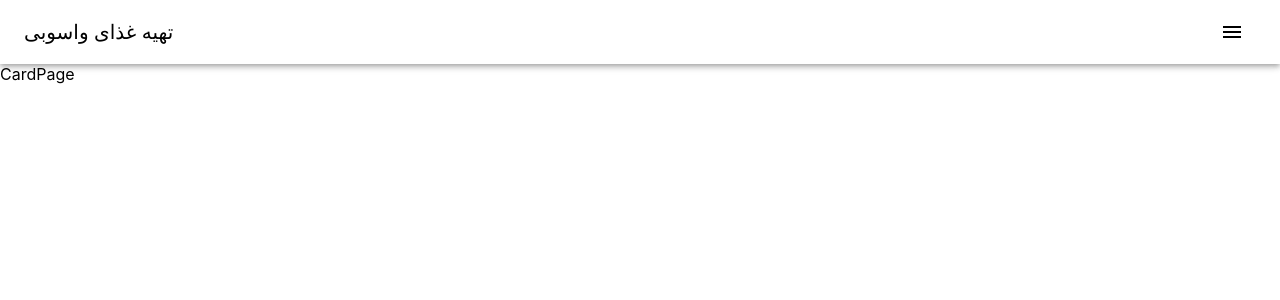
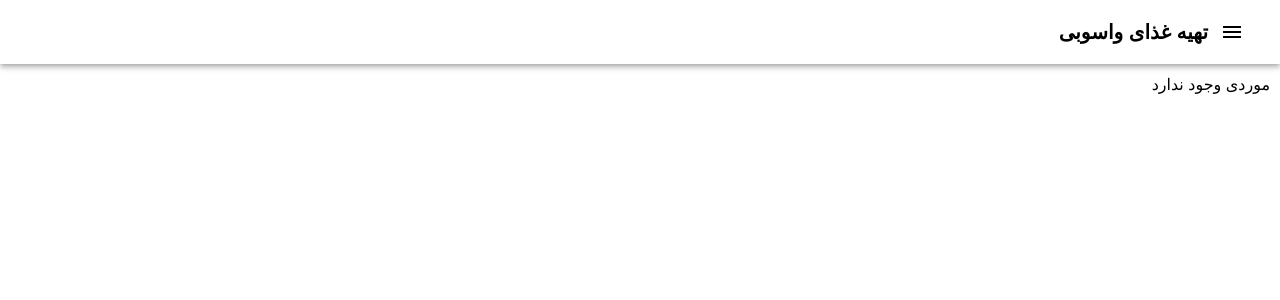
Before and after one commit to saeedAshr92/react-delivery, a React (Create React App) app: page /card in a window 1280 px wide. Shown: the top 300 px of the page. Built offline with nearby package versions, Linux system fonts and the light colour scheme.

Commit message:
fix toolbar

```diff
--- a/src/components/Food.js
+++ b/src/components/Food.js
@@ -20,12 +20,13 @@ const Food = (props) => {
     const [data, setData] = useState([]);
     useEffect(() => {
         setData(props.data)
-    }, [[props.data]])
+    }, [props.data])
 
     return (<div>
 
         {
-            data.map(food => (
+
+          data ? data.map(food => (
 
             <React.Fragment>
                 <Grid item key={food.id} justify="center" >
@@ -80,8 +81,7 @@ const Food = (props) => {
                     </Card>
                 </Grid>
             </React.Fragment>
-            ))
-
+        )) : <div>موردی وجود ندارد </div>
         }
 
     </div>)
--- a/src/components/pages/CardPage.js
+++ b/src/components/pages/CardPage.js
@@ -1,8 +1,39 @@
-import React from 'react';
+import { makeStyles } from '@material-ui/core';
+import React, { useEffect, useState } from 'react';
+import Food from '../Food';
 
-const CardPage =()=>{
-    return(
-        <div> CardPage</div>
+const useStyles = makeStyles((theme) => ({
+    root: {
+        display: 'flexWrap',
+        padding: 10,
+        direction: 'rtl'
+
+    },
+
+}));
+
+
+const CardPage = () => {
+    const classes = useStyles();
+    const [cardItems, setCardItems] = useState(JSON.parse(localStorage.getItem('cardItems')))
+    useEffect(() => {
+
+    }, [cardItems])
+
+    const addFoodHandler= ()=>{
+
+    }
+    const decFoodHandler= ()=>{
+
+    }
+    return (
+        <div className={classes.root}  >
+            {
+
+                    <Food data={cardItems} addFoodHandler={addFoodHandler}  decFoodHandler ={decFoodHandler}/>
+
+            }
+        </div>
     )
 }
 
--- a/src/components/pages/HomePage.js
+++ b/src/components/pages/HomePage.js
@@ -19,9 +19,9 @@ const HomePage = () => {
             })
             if (food != undefined) {
                 if (cardItems != null)
-                    setCardItems(oldArray => [...oldArray, { id: food.id }])
+                    setCardItems(oldArray => [...oldArray, { id: food.id, title: food.title,ingredient: food.ingredient, img: food.img,price: food.price,count: 0}])
                 else {
-                    setCardItems([{ id: food.id }])
+                    setCardItems([{ id: food.id, title: food.title, ingredient: food.ingredient,img: food.img,price: food.price ,count: 0}])
                 }
             }
 
@@ -61,7 +61,7 @@ const HomePage = () => {
             })
             return { id: category.id, categoryTitle: category.categoryTitle, foods: arrayFood }
         })
-        console.log(catFoods)
+
         setCategories(catFoods)
 
     }, [cardItems])
@@ -84,7 +84,7 @@ const HomePage = () => {
 
                                 }
                                 let foodObject = { id: food.id, title: food.title, img: food.img, ingredient: food.ingredient, price: food.price, count: counter }
-                                console.log(foodObject.img.replace("#SIZEOFIMAGE#", "560x350"))
+
                                 arrayFood.push(foodObject)
                             })
                         })
--- a/src/components/ui/app-bar/AppBar.js
+++ b/src/components/ui/app-bar/AppBar.js
@@ -11,6 +11,7 @@ import Grid from "@material-ui/core/Grid"
 import ListItem from "@material-ui/core/ListItem";
 import ListItemText from "@material-ui/core/ListItemText";
 import { Link } from "react-router-dom";
+import { WrapText } from "@material-ui/icons";
 
 const useStyles = makeStyles(
   theme => (
@@ -19,13 +20,16 @@ const useStyles = makeStyles(
         direction: "rtl"
       },
       menuButton: {
-        marginLeft: "auto"
+        marginLeft: "10"
       },
       listItem: {
         textAlign: "center"
       },
       drawerPaper: {
         marginTop: theme.mixins.toolbar.minHeight
+      },
+      typography:{
+        marginLeft:'auto'
       },
       drawerModal: {
         zIndex: theme.zIndex.appBar
@@ -61,14 +65,10 @@ export default function AppBar() {
 
   return (
     <React.Fragment>
-      <AppBarBase position="relative" className={classes.appBar}  >
+      <AppBarBase position="relative" className={classes.appBar}   >
         <Toolbar >
-          <Grid container direction="row" justify="space-between" alignItems="center"   >
-
-            <Typography variant="h6" color="inherit"  >
-              تهیه غذای واسوبی
-          </Typography>
-            <IconButton
+          <Grid container direction="row-reverse" alignItems="center"  justify="space-between"  >
+          <IconButton
               color="inherit"
               aria-label="Open drawer"
               className={classes.menuButton}
@@ -76,6 +76,10 @@ export default function AppBar() {
             >
               <MenuIcon />
             </IconButton>
+            <Typography  variant="h6" color="inherit" className={classes.typography} >
+              <b>تهیه غذای واسوبی </b>
+          </Typography>
+
 
 
           </Grid>
--- a/src/style.js
+++ b/src/style.js
@@ -6,7 +6,7 @@ const Vazir = {
   fontFamily: 'Vazir',
   fontStyle: 'normal',
   fontDisplay: 'swap',
-  fontWeight: 400,
+
   src: `
     local('Vazir-Medium'),
     url(${VazirTTF}) format('ttf')
```
Lines whose indentation alone changed are shown as unchanged.
